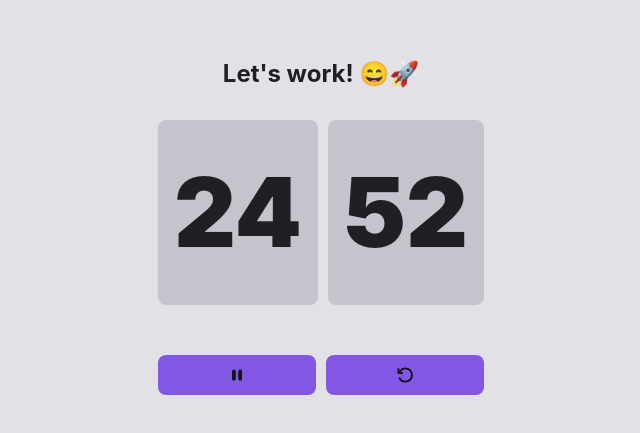
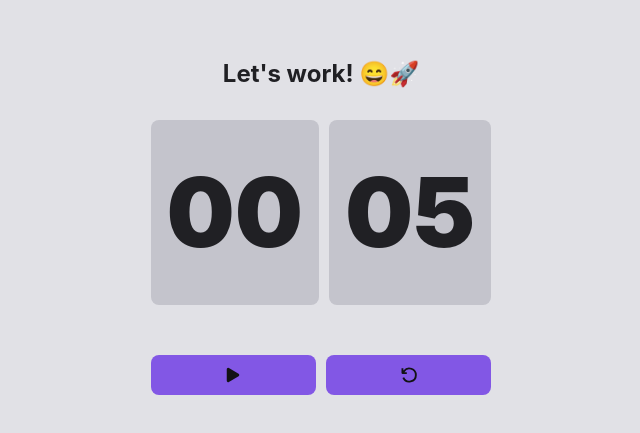
Before and after one commit to matheus-germano/pomodoro, a React (Vite) app: page / in a window 1280 px wide. Shown: the part 173-606 px from the top of the page, without its empty margins (319-959 px from the left). Built offline with nearby package versions, Linux system fonts and the light colour scheme.

Commit message:
perf: timeout modifications to improve precision

```diff
--- a/src/components/Timer/index.tsx
+++ b/src/components/Timer/index.tsx
@@ -1,50 +1,60 @@
-import { useEffect, useState } from 'react';
+import { useEffect, useState, useRef } from 'react';
 import { VscDebugRestart } from 'react-icons/vsc';
 import { IoPlay } from 'react-icons/io5';
 import { BsFillPauseFill } from 'react-icons/bs';
 
 import { TimerContainer, TimerWrapper, TimerDisplay, TimerControllers } from './styles';
 
-const INITIAL_TIMER_SECONDS = 25 * 60; //25 minutes
+const INITIAL_TIMER_SECONDS = 1 * 60; //25 minutes
 const REST_TIMER_SECONDS = 5 * 60; //5 minutes
 
 export function Timer() {
-  const [secondsAmount, setSecondsAmount] = useState(INITIAL_TIMER_SECONDS);
+  const [secondsAmount, setSecondsAmount] = useState(5);
   const [isRestTime, setIsRestTime] = useState(false);
-  const [isTimerPaused, setIsTimerPaused] = useState(false);
+  const [isTimerPaused, setIsTimerPaused] = useState(true);
+
+  const isTimerPausedRef = useRef(isTimerPaused);
+  const isRestTimeRef = useRef(isRestTime);
 
   let minutes = Math.floor(secondsAmount / 60);
   let seconds = secondsAmount % 60;
 
   useEffect(() => {
-    if (isTimerPaused) {
+    Notification.requestPermission();
+  }, []);
+
+  useEffect(() => {
+    const timeout = setTimeout(() => {
+      if (isTimerPausedRef.current) {
         return;
       }
 
       if (secondsAmount > 0) {
-      setTimeout(() => {
         setSecondsAmount(prev => prev - 1);
-      }, 1000);
-    } else if (isRestTime) {
+      } else if (isRestTimeRef.current) {
         setIsRestTime(false);
         setSecondsAmount(INITIAL_TIMER_SECONDS);
       } else {
         setIsRestTime(true);
         setSecondsAmount(REST_TIMER_SECONDS);
       }
-  }, [secondsAmount, isTimerPaused]);
+    }, 1000);
+
+    return () => clearTimeout(timeout);
+  }, [secondsAmount, isTimerPausedRef.current]);
 
   function handleRestartTimer() {
     setSecondsAmount(INITIAL_TIMER_SECONDS);
   }
 
   function handlePauseTimer() {
-    setIsTimerPaused(!isTimerPaused);
+    isTimerPausedRef.current = !isTimerPausedRef.current;
+    setIsTimerPaused(isTimerPausedRef.current);
   }
 
   return (
     <TimerContainer>
-      <h2>{isRestTime ? "Let's rest! 😮‍💨🍃" : "Let's work! 😄🚀"}</h2>
+      <h2>{isRestTimeRef.current ? "Let's rest! 😮‍💨🍃" : "Let's work! 😄🚀"}</h2>
       <TimerWrapper>
         <TimerDisplay>
           <span>{String(minutes).padStart(2, '0')}</span>
@@ -52,7 +62,7 @@ export function Timer() {
           <span>{String(seconds).padStart(2, '0')}</span>
         </TimerDisplay>
         <TimerControllers>
-          <button onClick={handlePauseTimer}>{isTimerPaused ? <IoPlay size={20} /> : <BsFillPauseFill size={20} />}</button>
+          <button onClick={handlePauseTimer}>{isTimerPausedRef.current ? <IoPlay size={20} /> : <BsFillPauseFill size={20} />}</button>
           <button onClick={handleRestartTimer}><VscDebugRestart size={20} /></button>
         </TimerControllers>
       </TimerWrapper>
```
Lines whose indentation alone changed are shown as unchanged.
